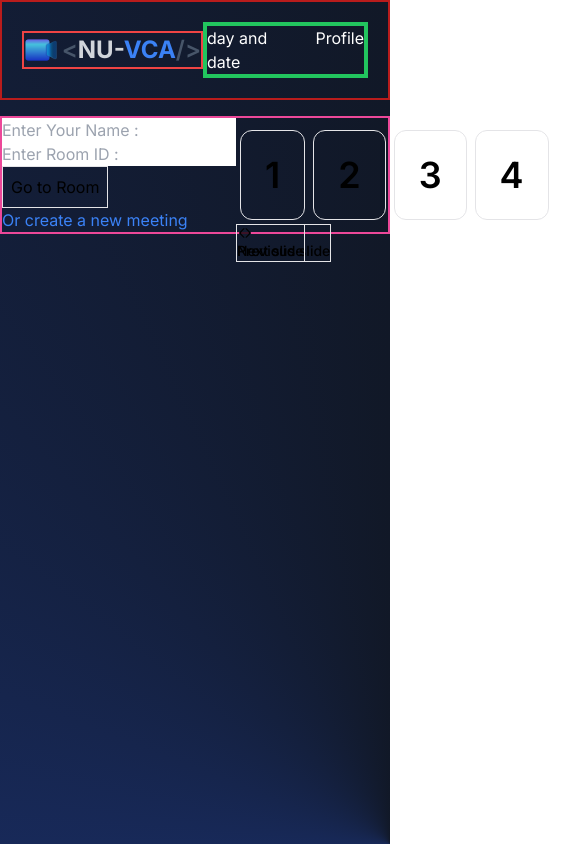
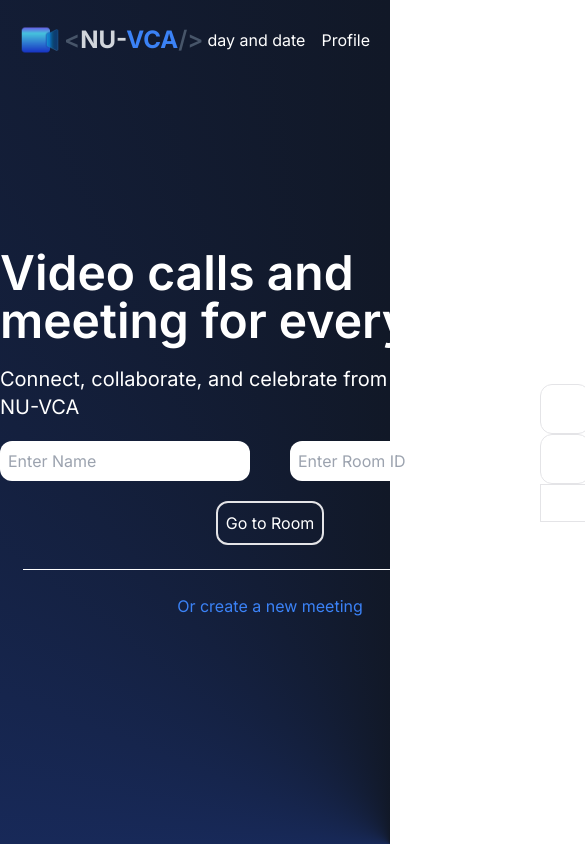
Before and after one commit to Codngwthubaid/Nuvca, a Next.js app: page / in a window 390 px wide. Shown: the top 844 px of the page, 585 px wide, since content can reach past the window. Built offline with nearby package versions, Linux system fonts and the light colour scheme.

Commit message:
Currently working on the main page styling and their responsiveness

```diff
--- a/src/app/page.js
+++ b/src/app/page.js
@@ -31,9 +31,9 @@ const page = () => {
     <>
       <section>
         <article className='background-custom'>
-          <div className='text-black flex justify-center items-center flex-col gap-y-4'>
-            <nav className='p-5 border-2 border-red-700 flex justify-between items-center w-full'>
-              <div className='gap-x-1 flex justify-center items-center border-2 border-red-500'>
+          <div className='text-white flex justify-center items-center flex-col gap-y-4'>
+            <nav className='p-5 flex justify-between items-center w-full'>
+              <div className='gap-x-1 flex justify-center items-center'>
                 <div>
                   <Image
                     src="/img/favicon.png"
@@ -46,44 +46,57 @@ const page = () => {
                   <div className="self-center text-2xl font-semibold whitespace-nowrap dark:text-white"><span className='text-slate-600'>&#60;</span><span className="font-bold text-gray-300">NU-</span><span className="font-bold text-blue-500">VCA</span><span className='text-slate-600'>&#47;&#62;</span></div>
                 </div>
               </div>
-              <div className='gap-x-4 border-4 border-green-500 flex w-fit text-white justify-between'>
+              <div className='gap-x-4 flex w-fit text-white justify-between'>
                 <div>day and date</div>
                 <div>
                   <Link href="/pages/Profile">Profile</Link>
                 </div>
               </div>
             </nav>
-            <main className='border-2 border-pink-500 w-full flex justify-around items-center'>
-              <section>
+            <main className='w-full flex justify-around items-center h-[80vh]'>
+              <section className=' sm:w-1/2 flex flex-col gap-y-5'>
+                <div className='flex justify-center items-start flex-col gap-y-5'>
+                  <div className='text-5xl font-semibold'>Video calls and meeting for everyone</div>
+                  <div className='text-xl '>Connect, collaborate, and celebrate from anywhere with NU-VCA</div>
+                </div>
                 <div>
-                  <div className=''>
+                  <div>
+                    <div className='flex  items-center flex-col gap-y-5'>
+                      <div className=' flex gap-x-10 justify-center items-center'>
+                        <div className='text-black'>
                           <input
+                            className='p-2 rounded-xl'
                             type="text"
                             name="name"
                             id="name"
                             value={user}
                             onChange={(e) => setUser(e.target.value)}
-                      placeholder='Enter Your Name :' />
+                            placeholder='Enter Name' />
                         </div>
                         <div>
-                    <div>
+                          <div className='text-black'>
                             <input
+                              className='p-2 rounded-xl'
                               type="text"
                               name="name"
                               id="roomID"
                               value={roomID}
                               onChange={(e) => SetRoomID(e.target.value)}
-                        placeholder='Enter Room ID :' />
+                              placeholder='Enter Room ID ' />
                           </div>
-                    <div>
+                        </div>
+                      </div>
+                      <div className='flex justify-center items-center'>
                         <button
-                        className='border p-2'
+                          className='p-2 hover:cursor-pointer border-2 rounded-xl'
                           type="button"
                           disabled={!user}
                           onClick={() => router.push(`pages/Room/${roomID}`)}>Go to Room</button>
                       </div>
+                    </div>
+                    <div className='bg-white h-[1px] w-11/12 mx-auto my-6'></div>
                     <div>
-                      <div>
+                      <div className='text-center'>
                         <button className='text-blue-500 hover:underline' onClick={() => router.push(`pages/Room/${uuidv4()}`)}>
                           Or create a new meeting
                         </button>
@@ -92,15 +105,40 @@ const page = () => {
                   </div>
                 </div>
               </section>
-              <section>
+              <section className='sm:w-2/5 flex justify-center items-center'>
                 <Carousel className="w-full max-w-xs">
                   <CarouselContent>
                     {Array.from({ length: 5 }).map((_, index) => (
                       <CarouselItem key={index}>
-                        <div className="p-1">
+                        <div className="">
                           <Card>
-                            <CardContent className="flex aspect-square items-center justify-center p-6">
+                            {/* <CardContent className="flex aspect-square items-center justify-center p-6">
                               <span className="text-4xl font-semibold">{index + 1}</span>
+                            </CardContent> */}
+                            <CardContent>
+                              <div>
+                                <Image
+                                  src="/img/ImgFirstMain.jpg"
+                                  width={500}
+                                  height={500}
+                                  alt="Picture of the author"
+                                />
+                              </div>
+                            </CardContent>
+                          </Card>
+                          <Card>
+                            {/* <CardContent className="flex aspect-square items-center justify-center p-6">
+                              <span className="text-4xl font-semibold">{index + 1}</span>
+                            </CardContent> */}
+                            <CardContent>
+                              <div>
+                                <Image
+                                  src="/img/ImgSecondMain.jpg"
+                                  width={500}
+                                  height={500}
+                                  alt="Picture of the author"
+                                />
+                              </div>
                             </CardContent>
                           </Card>
                         </div>
@@ -114,7 +152,7 @@ const page = () => {
             </main>
           </div>
         </article>
-      </section>
+      </section >
 
     </>
   )
```
Also changed, not shown: public/img/ImgFirstMain.jpg (added), public/img/ImgSecondMain.jpg (added). Lines whose indentation alone changed are shown as unchanged.
